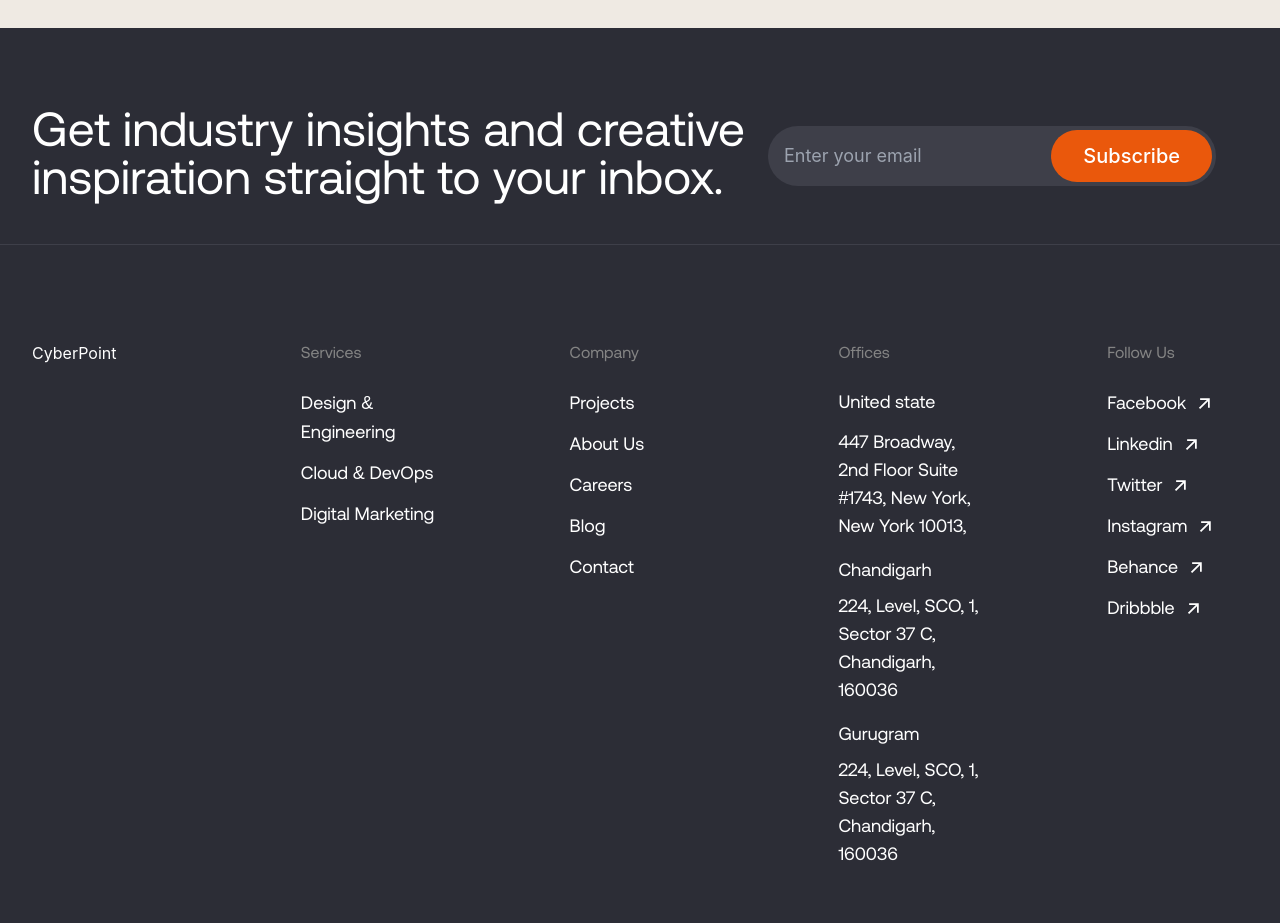
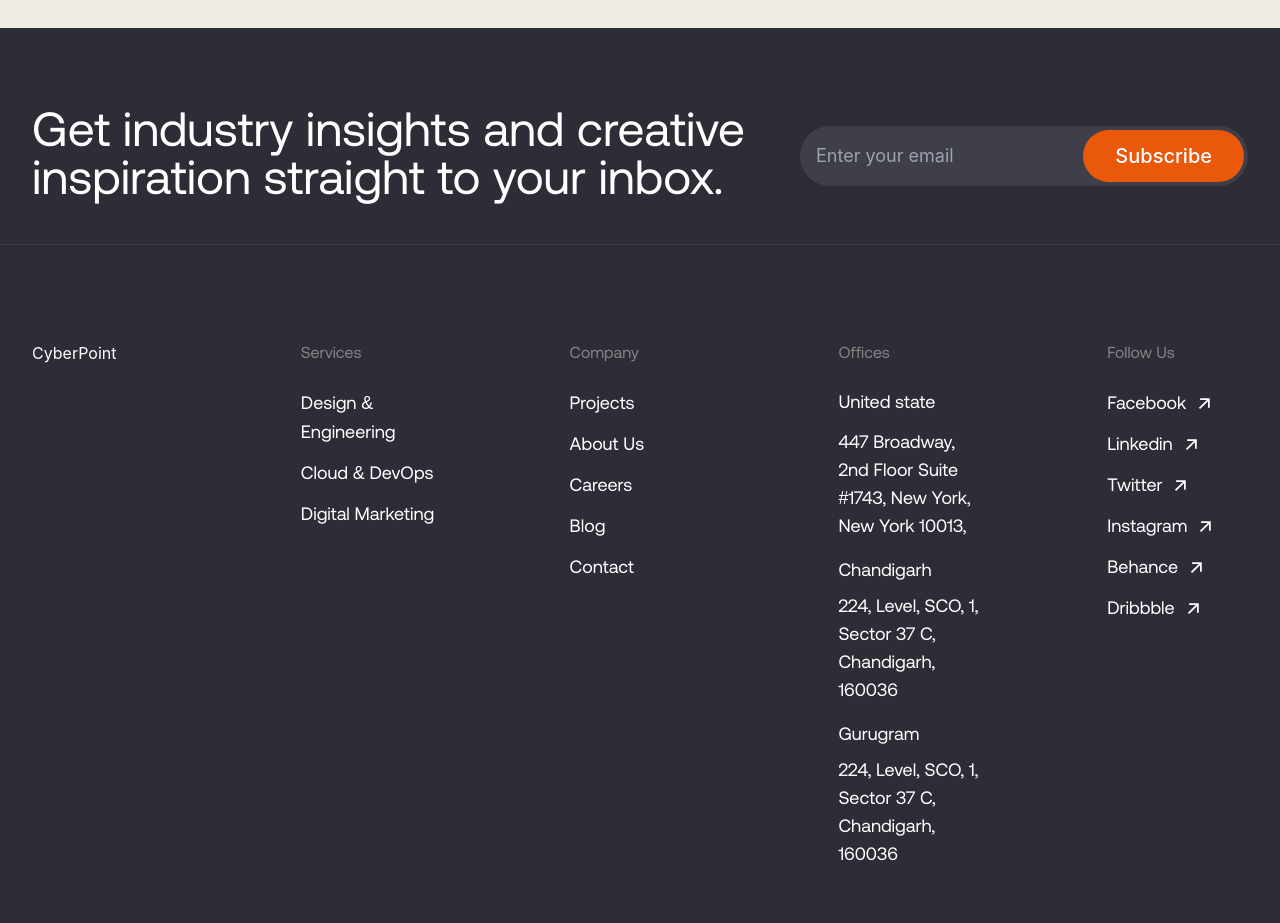
Before and after one commit to CyberpointMedia/Cyberpointmedia-Frontend, a Next.js app: page / in a window 1280 px wide. Shown: the part 6700-7623 px from the top of the page. Built offline with nearby package versions, Linux system fonts and the light colour scheme.

Commit message:
footer subscribe aligned to right side

```diff
--- a/src/pages/footer.tsx
+++ b/src/pages/footer.tsx
@@ -17,7 +17,7 @@ const Footer = () => {
           viewport={{once: true, amount: 0.1}}
           className="flex flex-col items-center justify-between md:flex-row mb-10 gap-4">
             <h2 className="text-4xl md:text-5xl text-white md:w-3/5 w-full font-aeonik mb-6 md:mb-0">Get industry insights and creative inspiration straight to your inbox.</h2>
-            <div className="md:w-2/5 w-full">
+            <div className="md:w-2/5 w-full md:justify-end md:flex">
                   <form className="">
                     <div className="relative max-w-md">
                       <input className="w-full rounded-full bg-[#3E3F49] p-4 xl:pe-44 md:pe-44 sm:pe-36 text-white" id="email" type="email" placeholder="Enter your email" />
```
